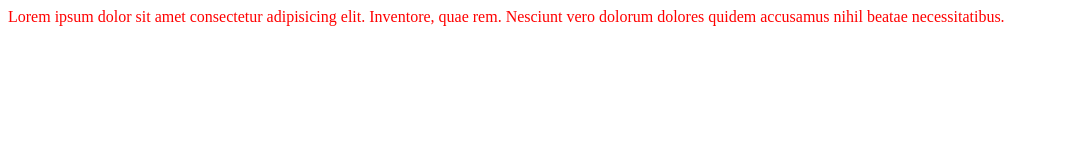
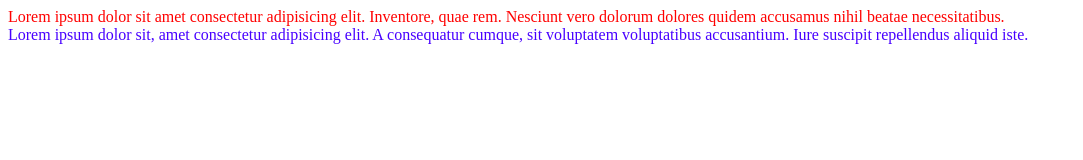
Before and after one commit to mr-nikhil-ok/git-hub-test-two, a plain HTML site: page index.html in a window 1280 px wide. Shown: the whole page, without its empty margins (0-1083 px from the left). Drawn offline with Linux system fonts and the light colour scheme.

Commit message:
test three

```diff
--- a/index.html
+++ b/index.html
@@ -13,6 +13,9 @@
     Lorem ipsum dolor sit amet consectetur adipisicing elit. Inventore, quae rem. Nesciunt vero dolorum dolores quidem accusamus nihil beatae necessitatibus.
 </div>
 
+<div class="card">
+Lorem ipsum dolor sit, amet consectetur adipisicing elit. A consequatur cumque, sit voluptatem voluptatibus accusantium. Iure suscipit repellendus aliquid iste.
+</div>
 
 </body>
 </html>
--- a/style.css
+++ b/style.css
@@ -1,3 +1,7 @@
 div{
     color: red;
 }
+
+.card{
+    color: rgb(72, 0, 255);
+}
```
